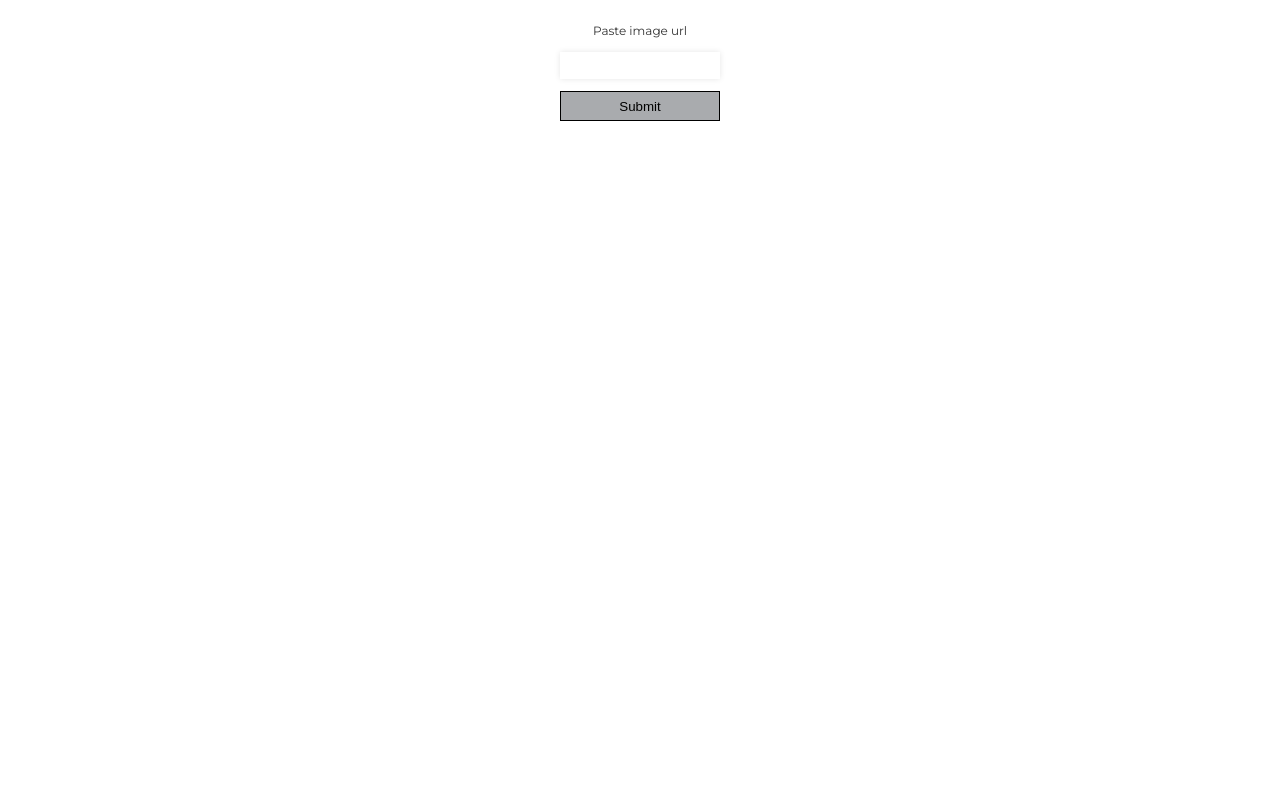
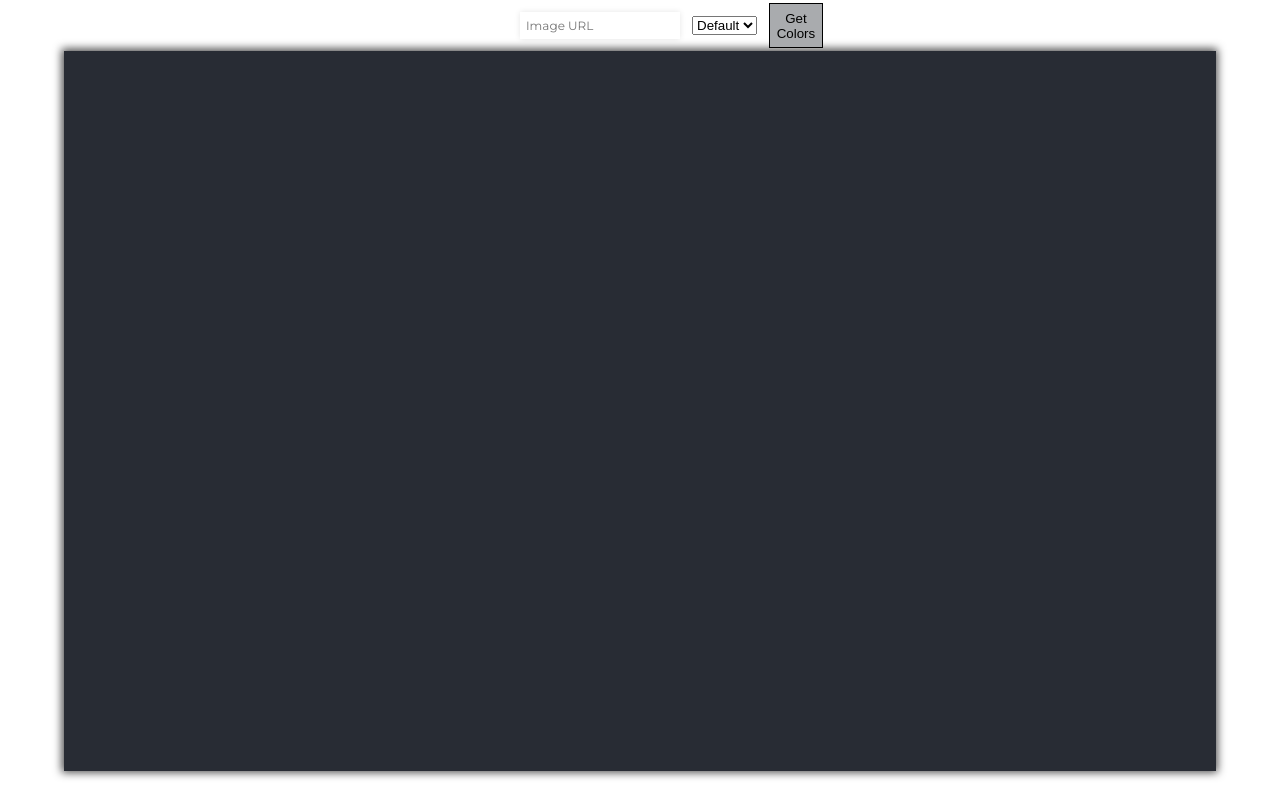
Before and after one commit to Rolandisimo/color-extractor, a React (Create React App) app in the folder client/: page / in a window 1280 px wide. Built offline with nearby package versions, Linux system fonts and the light colour scheme.

Commit message:
Add color block interaction, copy to clipboard, edit desing

```diff
--- a/client/src/App.js
+++ b/client/src/App.js
@@ -1,24 +1,37 @@
 import React, { useState, useEffect, useCallback, memo } from 'react';
 import { getColorsFromImage } from "./utils/requests";
-import { Block } from "./utils/Block";
+import { Block, BlockType } from "./utils/Block";
 import { Loader } from "./Loader";
+
 import styles from './App.module.css';
 
 function isDataInvalid(data) {
   return !data || !data.length || typeof data[0] !== "string";
 }
 
-const MAX_BLOCKS = 1000;
+function copyValueToClipboard(value) {
+  const target = document.createElement("input");
+  document.body.appendChild(target);
+  target.id = "target";
+  target.value = value;
+  target.select();
+  document.execCommand("copy");
+  document.body.removeChild(target);
+}
+
+const MAX_BLOCKS = 2000;
 
 function App() {
   const [isLoading, setIsLoading] = useState(false);
   const [colors, setColors] = useState([]);
   const [blocks, setBlocks] = useState([]);
+  const [blockType, setBlockType] = useState();
+  const [selectedColor, setSelectedColor] = useState("");
   const [lastHoveredBlockIndex, setLastHoveredBlockIndex] = useState(-1);
   const [url, setUrl] = useState("");
-  const [canvasDimensions, setCanvasDimensions] = useState({
-    width: document.documentElement.clientWidth,
-    height: document.documentElement.clientHeight,
+  const [canvasContainerInfo, setCanvasContainerInfo] = useState({
+    width: 0,
+    height: 0,
   });
 
   const getColors = useCallback(() => {
@@ -46,33 +59,58 @@ function App() {
     });
   }, [url, isLoading]);
 
+  const measuredRef = useCallback(node => {
+    if (node !== null) {
+      setCanvasContainerInfo(node.getBoundingClientRect());
+    }
+  }, []);
+
   useEffect(() => {
     window.addEventListener("resize", () => {
-      setCanvasDimensions({
-        width: document.documentElement.clientWidth,
-        height: document.documentElement.clientHeight,
-      });
+      measuredRef(document.querySelector(`.${styles.header}`));
     });
-  }, [])
+  }, [measuredRef])
+
+  const selectColor = useCallback(() => {
+    const lastHoveredBlock = blocks[lastHoveredBlockIndex];
+    if (!lastHoveredBlock) {
+      return;
+    }
+    setSelectedColor(lastHoveredBlock.originalColor);
+    copyValueToClipboard(lastHoveredBlock.originalColor);
+    setTimeout(() => setSelectedColor(""), 1000);
+  }, [blocks, lastHoveredBlockIndex]);
 
   useEffect(() => {
-    const canvas = document.getElementById(styles.canvas);
+    const canvas = document.getElementById(styles.canvas)
     const ctx = canvas.getContext("2d")
     ctx.imageSmoothingEnabled = false;
-    ctx.clearRect(0, 0, canvasDimensions.width, canvasDimensions.height)
+    ctx.clearRect(0, 0, canvasContainerInfo.width, canvasContainerInfo.height)
 
-    const totalArea = canvasDimensions.width * canvasDimensions.height;
+    const totalArea = canvasContainerInfo.width * canvasContainerInfo.height;
     const colorArea = totalArea / (colors.length || 1);
-    const x = Math.sqrt(colorArea / (canvasDimensions.width * canvasDimensions.height));
 
-    let width = canvasDimensions.width * x;
-    let height = canvasDimensions.height * x;
+    let divideBy;
+    switch(blockType) {
+      case BlockType.circle: {
+        divideBy = canvasContainerInfo.width * canvasContainerInfo.width;
+        break;
+      }
+
+      default:
+        divideBy = canvasContainerInfo.width * canvasContainerInfo.height;
+    }
+
+    const ratio = Math.sqrt(colorArea / divideBy);
+
+    const width = Math.round(canvasContainerInfo.width * ratio);
+    const height = Math.round(canvasContainerInfo.height * ratio);
 
     let row = 1;
     let column = 1;
 
     setBlocks(colors.map((color) => {
-      const delta = column * width - canvasDimensions.width;
+      const delta = column * width - canvasContainerInfo.width;
       const hasReachedLastColumn = delta > 0;
       if (hasReachedLastColumn) {
         row++;
@@ -80,12 +118,13 @@ function App() {
       }
 
       const block = new Block({
-        x: (column - 1) * width,
-        y: (row - 1) * height,
+        column: column - 1,
+        row: row - 1,
         width,
         height,
         ctx,
         color,
+        type: blockType,
       });
       block.update();
       block.draw();
@@ -94,62 +133,90 @@ function App() {
 
       return block;
     }));
-  }, [colors, canvasDimensions]);
+  }, [colors, canvasContainerInfo, blockType]);
 
   const onMouseMove = useCallback((event) => {
     if (isLoading || !colors.length) {
       return;
     }
 
-    const x = event.clientX;
-    const y = event.clientY;
+    const x = Math.abs(event.clientX - canvasContainerInfo.left);
+    const y = Math.abs(event.clientY - canvasContainerInfo.top);
 
     const currentHoveredBlockIndex = blocks.findIndex((block) => {
       return (
-        block.x < x
-        && x < block.x
-        && block.y < y
-        && y < block.y
+        block.x <= x
+        && x <= block.x + block.width
+        && block.y <= y
+        && y <= block.y + block.height
       );
     });
 
-    console.count(currentHoveredBlockIndex)
-
-    if (currentHoveredBlockIndex === -1) {
+    if (currentHoveredBlockIndex === -1 || lastHoveredBlockIndex === currentHoveredBlockIndex) {
       return;
     }
-
-    if (lastHoveredBlockIndex === currentHoveredBlockIndex) {
-      return
-    }
-
-    setLastHoveredBlockIndex(currentHoveredBlockIndex);
 
     if (lastHoveredBlockIndex !== -1) {
       blocks[lastHoveredBlockIndex].onMouseExit();
     }
-
     blocks[currentHoveredBlockIndex].onMouseEnter();
 
-  }, [isLoading, colors, blocks, lastHoveredBlockIndex]);
+    setLastHoveredBlockIndex(currentHoveredBlockIndex);
+  }, [isLoading, colors, blocks, lastHoveredBlockIndex, canvasContainerInfo]);
 
   return (
     <div className={styles.App}>
       <div className={styles.form}>
-        <label htmlFor="url">Paste image url</label>
-        <input className={styles.urlInput} type="text" id="url" onChange={(e) => setUrl(e.target.value)} />
+        <input
+          id="url"
+          className={styles.urlInput}
+          type="text"
+          onChange={(e) => setUrl(e.target.value)}
+          placeholder="Image URL"
+        />
+        <select
+          id="url"
+          type="text"
+          onChange={(e) => {
+            console.log(e.target.value)
+            setBlockType(e.target.value)
+          }}
+          placeholder="Block type"
+        >
+          <option value={"Default"}>Default</option>
+          {Object.keys(BlockType).map((type) => {
+            return <option value={BlockType[type]} key={type}>{BlockType[type]}</option>
+          })}
+        </select>
         <button
           className={styles.button}
           onClick={() => getColors()}
           disabled={isLoading}
         >
-          Submit
+          Get Colors
         </button>
       </div>
-      <header className={styles.header}>
+      {blocks[lastHoveredBlockIndex] && (
+        <div className={styles.metaInfo} style={{ color: blocks[lastHoveredBlockIndex].originalColor }}>
+          {blocks[lastHoveredBlockIndex].originalColor}
+        </div>
+      )}
+      <header className={styles.header} ref={measuredRef}>
         {isLoading && <Loader />}
-        <canvas id={styles.canvas} {...canvasDimensions} onMouseMove={onMouseMove}></canvas>
+        <canvas
+          id={styles.canvas}
+          onMouseMove={onMouseMove}
+          width={canvasContainerInfo.width}
+          height={canvasContainerInfo.height}
+          onClick={selectColor}
+        />
       </header>
+      {selectedColor && (
+        <div className={styles.selectedColor} style={{ color: selectedColor }}>
+          {selectedColor}<br/>
+          <span className={styles.selectedColorSubtext}>copied to clipboard</span>
+        </div>
+      )}
     </div>
   );
 }
--- a/client/src/App.module.css
+++ b/client/src/App.module.css
@@ -1,36 +1,41 @@
 .App {
   text-align: center;
+  height: 100vh;
+  width: 100vw;
 }
 
 .header {
   background-color: #282c34;
-  height: 80%;
-  width: 80%;
   display: flex;
   flex-wrap: wrap;
   color: #fff;
+  width: 90%;
+  height: 90%;
+  transform: translate(-50%, 0%);
+  top: 0;
+  left: 50%;
   position: relative;
+  box-shadow: 0 0 0.7em 0.2em rgba(0, 0, 0, 0.7);
 }
 
 #canvas {
   position: absolute;
   top: 0;
   left: 0;
+  bottom: 0;
   right: 0;
-  bottom: 0;
-  max-width: 100%;
 }
 
 .form {
-  position: fixed;
-  top: 10px;
+  position: relative;
   left: 50%;
   transform: translateX(-50%);
-  z-index: 111;
-  background-color: rgba(255, 255, 255, 0.6);
-  display: flex;
-  flex-direction: column;
-  padding: 1em;
+  z-index: 1;
+  display: grid;
+  grid-gap: 1em;
+  grid-template-columns: 2fr 2fr 1fr;
+  align-items: center;
+  width: 20em;
 }
 
 .urlInput {
@@ -58,3 +63,52 @@
 .button:hover {
   background-color: rgb(224, 225, 226);
 }
+
+.metaInfo {
+  position: absolute;
+  top: 0.3em;
+  right: 0.5em;
+  z-index: 2;
+  font-size: 2em;
+  text-shadow: 1px 1px 0.1em #282c34;
+}
+
+.selectedColor {
+  position: fixed;
+  top: 0;
+  left: 0;
+  right: 0;
+  bottom: 0;
+  background-color: rgba(40, 44, 52, 0.8);
+  display: flex;
+  justify-content: center;
+  align-items: center;
+  animation: flyIn 1s;
+  opacity: 0;
+  font-size: 10em;
+  flex-direction: column;
+  text-shadow: 2px 2px 0 #fff;
+  z-index: 9999;
+}
+
+.selectedColorSubtext {
+  font-size: 30%;
+}
+
+@keyframes flyIn {
+  0% {
+    opacity: 0;
+  }
+
+  20% {
+    opacity: 1;
+  }
+
+  80% {
+    opacity: 1;
+  }
+
+  100% {
+    opacity: 0;
+  }
+}
--- a/client/src/utils/Block.js
+++ b/client/src/utils/Block.js
@@ -1,20 +1,36 @@
+export const BlockType = {
+  circle: "Circle",
+};
+
 export class Block {
   constructor({
-    x,
-    y,
+    column,
+    row,
     width,
     height,
     color,
     ctx,
+    type,
   }) {
-    this.x = x;
-    this.y = y;
+    switch(type) {
+      case BlockType.circle: {
+        this.x = (column - 1) * width;
+        this.y = (row - 1) * width;
+        break;
+      }
+      default:
+        this.x = (column - 1) * width;
+        this.y = (row - 1) * height;
+    }
+
     this.width = width;
     this.height = height;
+    this.color = color;
+    this.type = type;
+
     this.originalWidth = width;
     this.originalHeight = height;
     this.originalColor = color;
-    this.color = color;
     this.ctx = ctx;
     this.isHovered = false;
   }
@@ -49,7 +65,14 @@ export class Block {
   draw() {
     this.clearBlock();
 
-    this.drawRectangle();
+    switch(this.type) {
+      case BlockType.circle: {
+        this.drawCircle();
+        break;
+      }
+      default:
+        this.drawRectangle();
+    }
   }
 
   drawCircle() {
@@ -74,16 +97,6 @@ export class Block {
   }
 
   clearBlock() {
-    // this.ctx.clearArc(
-    //   this.x,
-    //   this.y,
-    //   (this.height + this.width) / 2,
-    //   0,
-    //   2 * Math.PI,
-    // );
-
-    // this.ctx.globalCompositeOperation = 'destination-out'
-
     this.ctx.clearRect(
       this.x,
       this.y,
```
Also changed, not shown: 1 other file (tests, documents, lock files or other folders).
